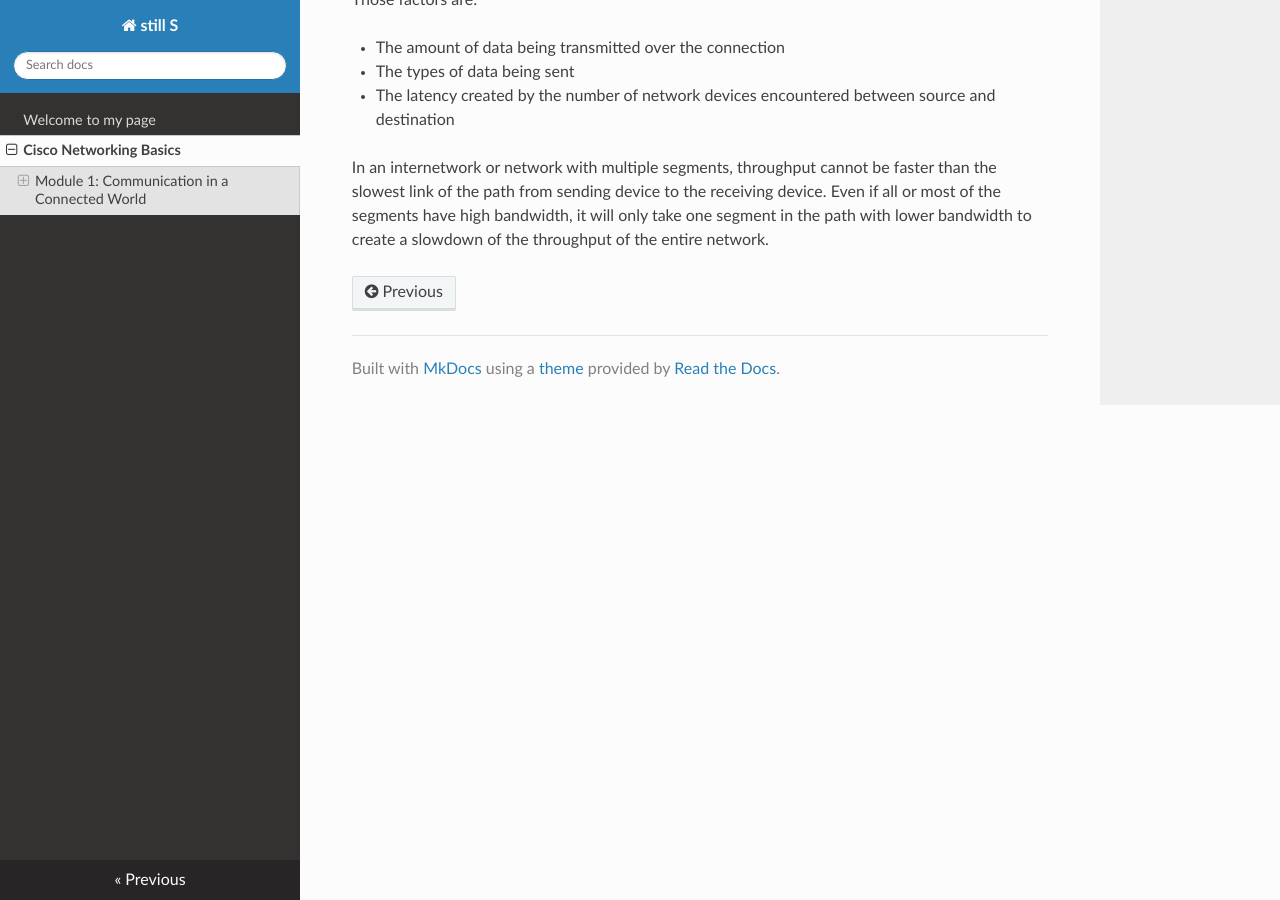
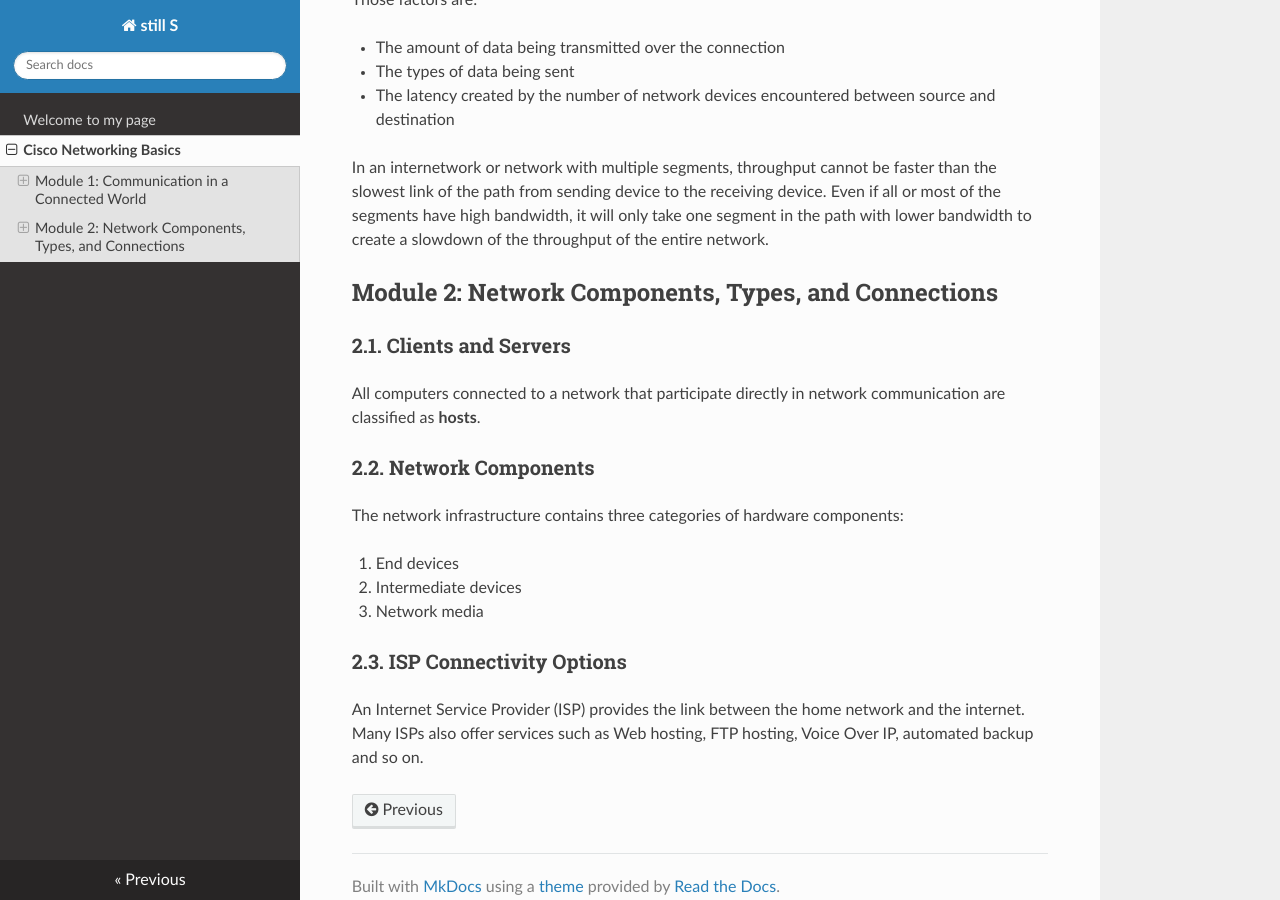
Before and after one commit to stiermid/stiermid.github.io, an MkDocs documentation site: the page built from docs/cisco-networking-basics.md, in a window 1280 px wide and 900 px high, scrolled down 1023 px. Built offline with MkDocs 1.6.1, drawn with Linux system fonts in a browser that asks for light colours; nearby versions of some CDN libraries.

Commit message:
feat: update cisco-networking-basics.md Add Module 2 notes

```diff
--- a/docs/cisco-networking-basics.md
+++ b/docs/cisco-networking-basics.md
@@ -35,3 +35,21 @@ The rate of data transfer is usually discussed in terms of bandwidth and through
 - The latency created by the number of network devices encountered between source and destination
 
 In an internetwork or network with multiple segments, throughput cannot be faster than the slowest link of the path from sending device to the receiving device. Even if all or most of the segments have high bandwidth, it will only take one segment in the path with lower bandwidth to create a slowdown of the throughput of the entire network.
+
+## Module 2: Network Components, Types, and Connections
+
+### 2.1. Clients and Servers
+
+All computers connected to a network that participate directly in network communication are classified as **hosts**.
+
+### 2.2. Network Components
+
+The network infrastructure contains three categories of hardware components:
+
+1. End devices
+2. Intermediate devices
+3. Network media
+
+### 2.3. ISP Connectivity Options
+
+An Internet Service Provider (ISP) provides the link between the home network and the internet. Many ISPs also offer services such as Web hosting, FTP hosting, Voice Over IP, automated backup and so on.
```
